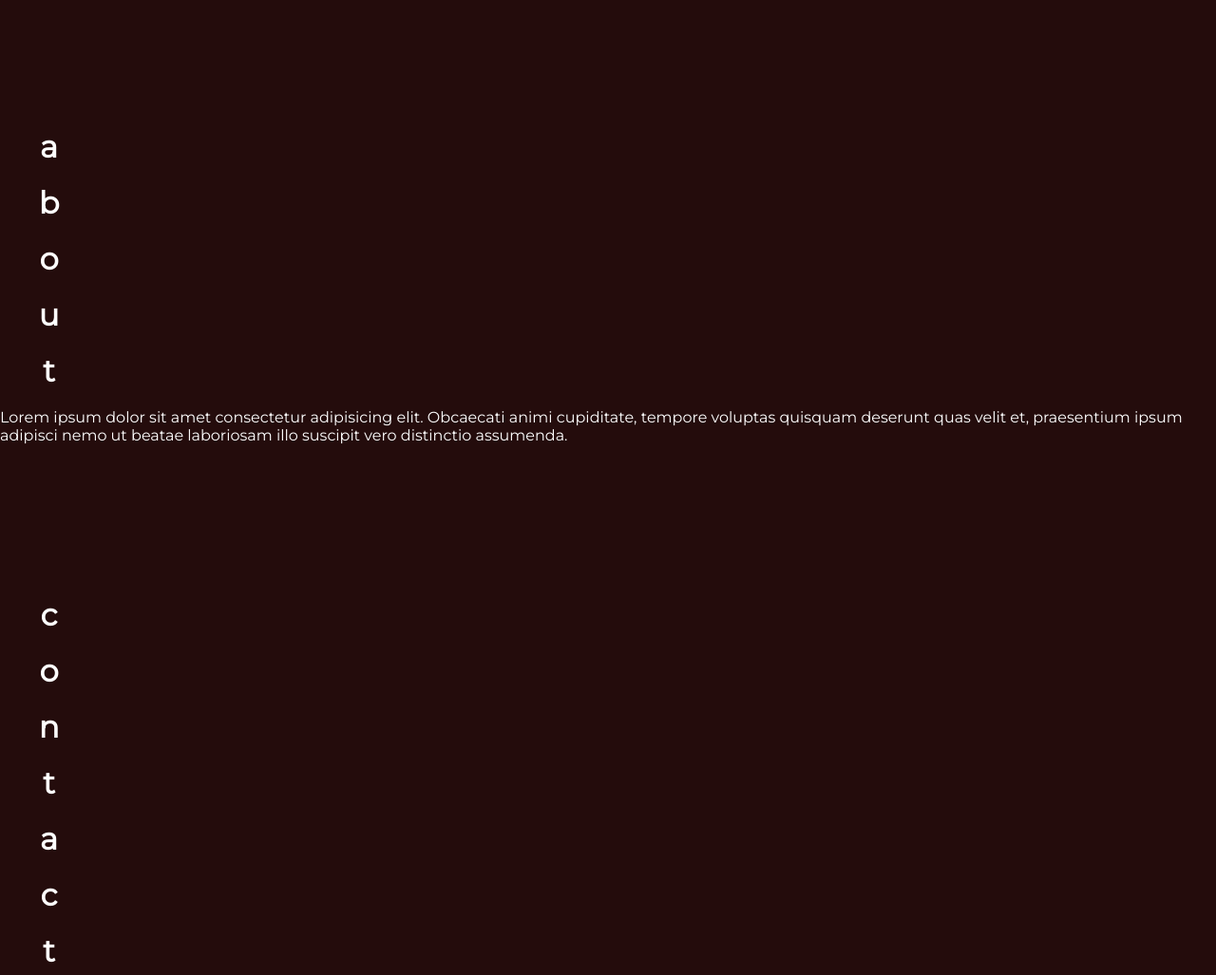
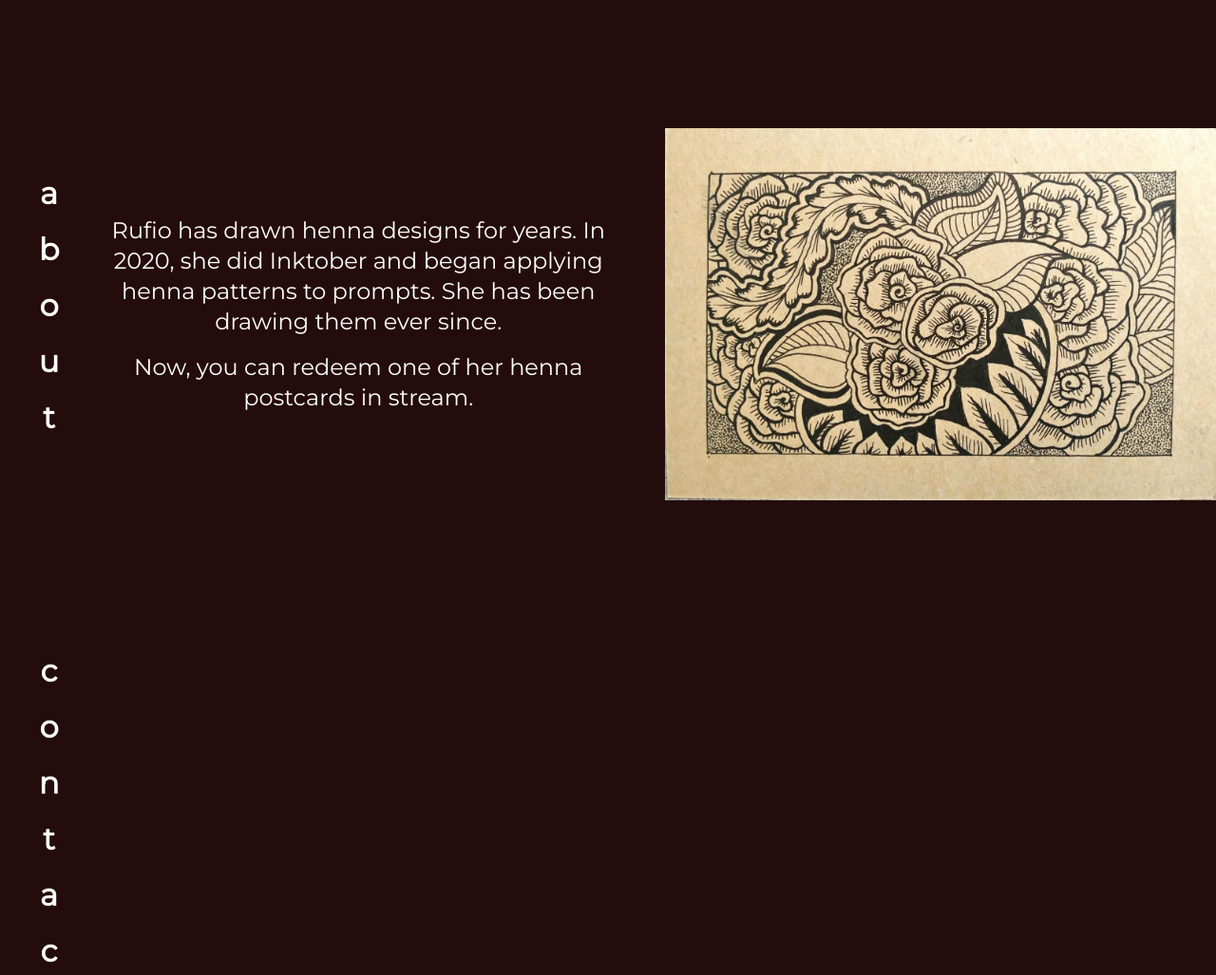
Before and after one commit to helloitsrufio/Henntober-Portfolio, a plain HTML site: page index.html in a window 1280 px wide. Shown: the part 1400-2427 px from the top of the page at 95% size. Drawn offline with Linux system fonts and the light colour scheme; files whose address does not match are found by name.

Commit message:
Add styling changes to about section and add media folder.

```diff
--- a/index.html
+++ b/index.html
@@ -33,43 +33,46 @@
       <h2>work</h2>
       <section class="grid-container">
         <section class="grid-item grid-item-large">
-          <img src="pattern.jpg" alt="wordz" />
+          <img src="media/pattern.jpg" alt="wordz" />
           <span>Lorem ipsum dolor sit amet.</span>
         </section>
         <section class="grid-item">
-            <img src="finished crow(1).jpg" alt="wordz" />
+            <img src="media/finished crow(1).jpg" alt="wordz" />
             <span>Lorem ipsum dolor sit amet.</span>
           </section>
           <section class="grid-item grid-item-large">
-            <img src="pattern.jpg" alt="wordz" />
+            <img src="media/pattern.jpg" alt="wordz" />
             <span>Lorem ipsum dolor sit amet.</span>
           </section>
           <section class="grid-item">
-            <img src="finished crow(1).jpg" alt="wordz" />
+            <img src="media/finished crow(1).jpg" alt="wordz" />
             <span>Lorem ipsum dolor sit amet.</span>
           </section>
           <section class="grid-item grid-item-large">
-            <img src="pattern.jpg" alt="wordz" />
+            <img src="media/pattern.jpg" alt="wordz" />
             <span>Lorem ipsum dolor sit amet.</span>
           </section>
           <section class="grid-item">
-            <img src="finished crow(1).jpg" alt="wordz" />
+            <img src="media/finished crow(1).jpg" alt="wordz" />
             <span>Lorem ipsum dolor sit amet.</span>
           </section>
           <section class="grid-item">
-            <img src="finished crow(1).jpg" alt="wordz" />
+            <img src="media/finished crow(1).jpg" alt="wordz" />
             <span>Lorem ipsum dolor sit amet.</span>
           </section>
       </section>
     </section>
     <section class="about">
       <h2>about</h2>
-      <p>
-        Lorem ipsum dolor sit amet consectetur adipisicing elit. Obcaecati animi
-        cupiditate, tempore voluptas quisquam deserunt quas velit et,
-        praesentium ipsum adipisci nemo ut beatae laboriosam illo suscipit vero
-        distinctio assumenda.
-      </p>
+      <section class="about-content">
+        <section class="about-paragraph">
+          <p>
+            Rufio has drawn henna designs for years. In 2020, she did Inktober and began applying henna patterns to prompts. She has been drawing them ever since.
+          </p>
+          <p>Now, you can redeem one of her henna postcards in stream. </p>
+      </section>
+      <img src="media/roses.jpg" alt="">
+      </section>
     </section>
     <section class="contact">
       <h2>contact</h2>
--- a/style.css
+++ b/style.css
@@ -50,6 +50,7 @@ nav{
     position: fixed;
     top: 0;
     width: 100vw;
+    z-index: 10;
 }
 
 h1{
@@ -180,6 +181,24 @@ img {
   grid-row: span 2;
 }
 
+/* About section  */
+.about{
+  display:flex;
+  align-items: center;
+}
+
+.about-paragraph{
+  text-align: center;
+  margin-right: 2em;
+}
+
+.about p {
+  padding: .5rem;
+}
+
+.about img {
+  display: none;
+}
 
 /* Media queries */
 @media screen and (min-width: 674px) {
@@ -187,3 +206,24 @@ img {
     grid-template-columns: 1fr 1fr 1fr 1fr;
   }
 }
+
+@media screen and (min-width: 768px){
+  .about-content {
+    --min: 15ch;
+    --gap: 1rem;
+  display: grid;
+  grid-gap: var(--gap);
+  /* min() with 100% prevents overflow
+  in extra narrow spaces */
+  grid-template-columns: repeat(auto-fit, minmax(min(100%, var(--min)), 1fr));
+  align-items: center;
+}
+
+  .about p {
+    font-size:x-large;
+    line-height: 2rem;
+  }
+  .about img {
+    display: block;
+  }
+}
```
Also changed, not shown: media/finished crow(1).jpg (renamed from finished crow(1).jpg), media/logo-rbg.png (renamed from logo-rbg.png), media/pattern.jpg (renamed from pattern.jpg), media/roses.jpg (added).
